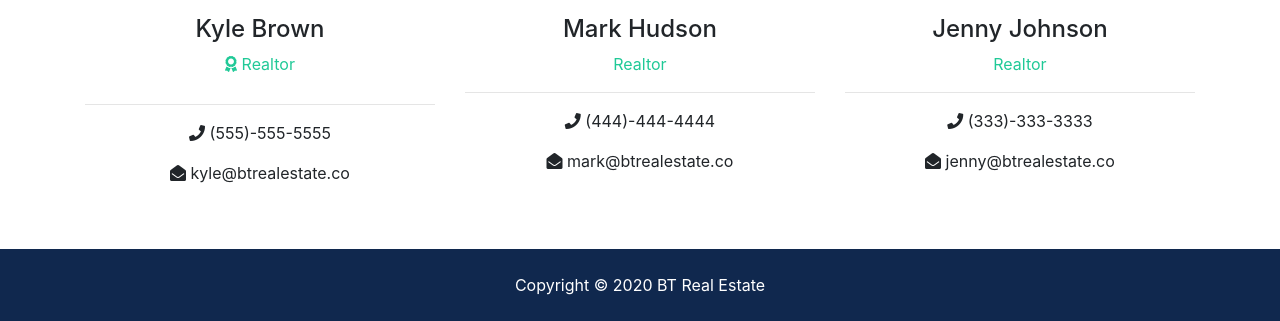
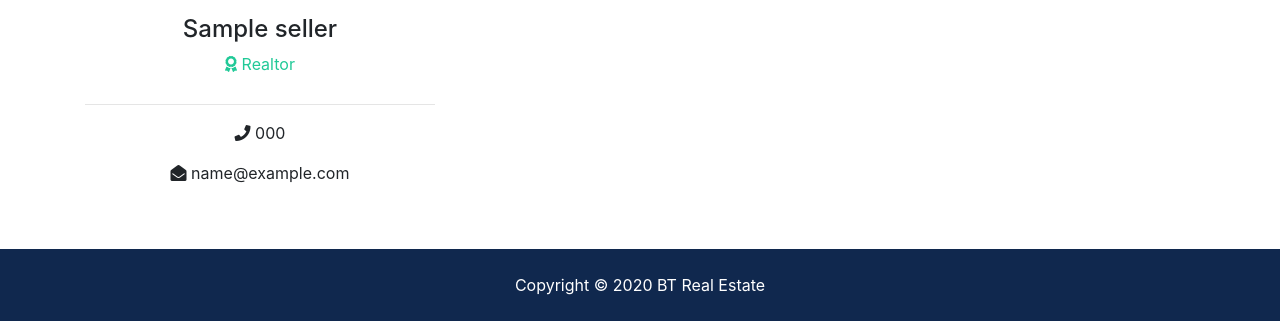
Before and after one commit to AkhlakurRahman/django-realtor, a Django app: page /about in a window 1280 px wide. Shown: the part 1717-2038 px from the top of the page. Run offline with Django 3.2, Linux system fonts and the light colour scheme; tables that the repository leaves empty hold one stand-in row (values such as "Sample post"); grey boxes marked "Sample" are stand-in pictures; some libraries are stand-ins or nearby versions.

Commit message:
index and about page is dynamic

```diff
--- a/pages/views.py
+++ b/pages/views.py
@@ -1,12 +1,25 @@
 from django.shortcuts import render
-from django.http import HttpResponse
 
+from listings.models import Listing
+from sellers.models import Seller
 # Create your views here.
 
 
 def index(request):
-    return render(request, 'pages/index.html')
+    listings = Listing.objects.order_by(
+        '-list_date').filter(is_published=True)[:3]
+    context = {
+        'listings': listings
+    }
+    return render(request, 'pages/index.html', context)
 
 
 def about(request):
-    return render(request, 'pages/about.html')
+    sellers = Seller.objects.order_by('-hire_date')
+    mvp_sellers = Seller.objects.all().filter(is_mvp=True)
+
+    context = {
+        'sellers': sellers,
+        'mvp_sellers': mvp_sellers
+    }
+    return render(request, 'pages/about.html', context)
--- a/templates/pages/about.html
+++ b/templates/pages/about.html
@@ -47,21 +47,22 @@
         </p>
       </div>
       <div class="col-md-4">
+        {% if mvp_sellers %} {% for mvp_seller in mvp_sellers %}
         <div class="card">
           <img
             class="card-img-top"
-            src="assets/img/realtors/kyle.jpg"
+            src="{{mvp_seller.photo.url}}"
             alt="Seller of the month"
           />
           <div class="card-body">
             <h5 class="card-title">Seller Of The Month</h5>
-            <h6 class="text-secondary">Kyle Brown</h6>
+            <h6 class="text-secondary">{{mvp_seller.name}}</h6>
             <p class="card-text">
-              Lorem ipsum dolor sit amet consectetur adipisicing elit. Omnis
-              nesciunt amet, illo itaque similique repellat. content.
+              {{mvp_seller.description}}
             </p>
           </div>
         </div>
+        {% endfor %} {% endif %}
       </div>
     </div>
   </div>
@@ -85,46 +86,22 @@
   <div class="container">
     <h2 class="text-center">Our Team</h2>
     <div class="row text-center">
+      {% if sellers %} {% for seller in sellers %}
       <div class="col-md-4">
-        <img
-          src="assets/img/realtors/kyle.jpg"
-          alt=""
-          class="rounded-circle mb-3"
-        />
-        <h4>Kyle Brown</h4>
+        <img src="{{seller.photo.url}}" alt="" class="rounded-circle mb-3" />
+        <h4>{{seller.name}}</h4>
         <p class="text-success">
           <i class="fas fa-award text-success mb-3"></i> Realtor
         </p>
         <hr />
-        <p><i class="fas fa-phone"></i> (555)-555-5555</p>
-        <p><i class="fas fa-envelope-open"></i> kyle@btrealestate.co</p>
+        <p><i class="fas fa-phone"></i> {{seller.phone}}</p>
+        <p><i class="fas fa-envelope-open"></i> {{seller.email}}</p>
       </div>
-
-      <div class="col-md-4">
-        <img
-          src="assets/img/realtors/mark.jpg"
-          alt=""
-          class="rounded-circle mb-3"
-        />
-        <h4>Mark Hudson</h4>
-        <p class="text-success">Realtor</p>
-        <hr />
-        <p><i class="fas fa-phone"></i> (444)-444-4444</p>
-        <p><i class="fas fa-envelope-open"></i> mark@btrealestate.co</p>
+      {% endfor %} {% else %}
+      <div class="col-md-12">
+        <p>No Realtors Available</p>
       </div>
-
-      <div class="col-md-4">
-        <img
-          src="assets/img/realtors/jenny.jpg"
-          alt=""
-          class="rounded-circle mb-3"
-        />
-        <h4>Jenny Johnson</h4>
-        <p class="text-success">Realtor</p>
-        <hr />
-        <p><i class="fas fa-phone"></i> (333)-333-3333</p>
-        <p><i class="fas fa-envelope-open"></i> jenny@btrealestate.co</p>
-      </div>
+      {% endif %}
     </div>
   </div>
 </section>
```
Also changed, not shown: templates/pages/index.html (+36 -100 lines).
